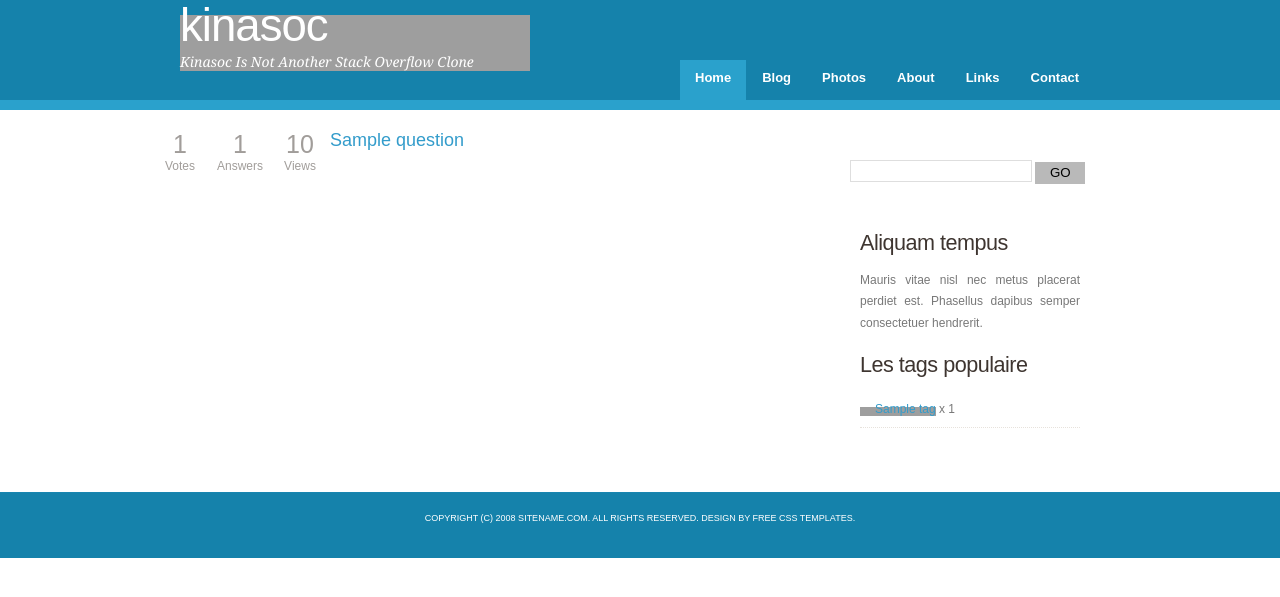
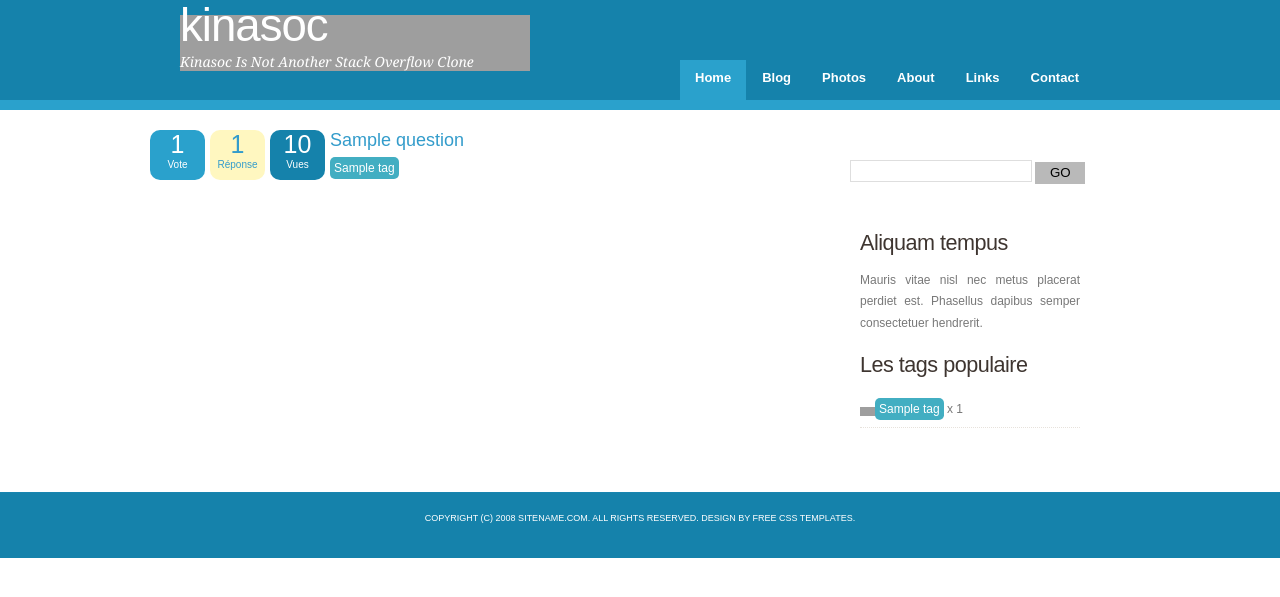
Before and after one commit to djpate/Kinasoc, a PHP site: page / in a window 1280 px wide. Shown: the top 597 px of the page. Run offline with PHP 8.4, Linux system fonts and the light colour scheme; tables that the repository leaves empty or names only in its code hold one stand-in row (values such as "Sample post"); data that the repository does not hold is empty; some libraries are stand-ins or nearby versions; grey boxes are pictures that could not be loaded.

Commit message:
un peu de relooking de la homepage

```diff
--- a/classes/application/question.class.php
+++ b/classes/application/question.class.php
@@ -10,6 +10,14 @@
 		}
 
 		public function getTags(){
+			$ret = array();
+			$q = $this->pdo->query("select tag from question_tag where question = ".$this->id);
+			if($q->rowCount()>0){
+				foreach($q as $row){
+					array_push($ret,new tag($row['tag']));
+				}
+			}
+			return $ret;
 		}
 
 		public function getAnswers(){
--- a/layouts/default/footer.php
+++ b/layouts/default/footer.php
@@ -26,7 +26,7 @@
 								<?
 								foreach($popularTags as $tag):
 									?>
-										<li><a href="<?=\kinaf\routes::url_to("tags","filter",$tag);?>"><?=$tag;?></a> x <?=$tag->used();?></li>
+										<li><a href="<?=\kinaf\routes::url_to("tags","filter",$tag);?>"><span class="tag"><?=$tag;?></span></a> x <?=$tag->used();?></li>
 									<?
 								endforeach;
 								?>
--- a/public/css/style.css
+++ b/public/css/style.css
@@ -378,6 +378,7 @@ a:hover {
 
 .question h1 {
 	font-size:18px;
+	margin-bottom: 10px;
 }
 
 .question div{
@@ -386,9 +387,27 @@ a:hover {
 
 .question .votes, .question .answers, .question .views{
 	float:left;
-	width:60px;
+	width:55px;
 	text-align:center;
 	vertical-align:middle;
+	border-radius: 10px;
+	-moz-border-radius: 10px;
+	font-size: 10px;
+	margin-right:5px;
+	color: #fff;
+}
+
+.question .votes{
+	background-color: #2AA1CC;
+}
+
+.question .answers{
+	background-color: #FFF7C0;
+	color: #339CCB;
+}
+
+.question .views{
+	background-color: #1582AB;
 }
 
 .question span.number{
@@ -484,3 +503,14 @@ label.error{
 	color:red;
 	width:100%!important;
 }
+
+span.tag{
+	-moz-border-radius: 5px;
+	border-radius: 5px;
+	padding: 4px !important;
+	display: inline !important;
+	font-size: 12px !important;
+	font-style: normal !important;
+	background-color: #42AEC2;
+	color: #fff;
+}
--- a/views/home/index.php
+++ b/views/home/index.php
@@ -7,7 +7,7 @@ foreach($questions as $question):
 				<?=$question->getVote();?>
 			</span>
 			<span class="label">
-				<?=_("Votes");?>
+				<?=ngettext("Vote","Votes",$question->getVote());?>
 			</span>
 		</div>
 
@@ -16,7 +16,7 @@ foreach($questions as $question):
 				<?=$question->getNbAnswers();?>
 			</span>
 			<span class="label">
-				<?=_("Answers");?>
+				<?=ngettext("Réponse","Réponses",$question->getNbAnswers());?>
 			</span>
 		</div>
 
@@ -25,12 +25,21 @@ foreach($questions as $question):
 				<?=$question->views;?>
 			</span>
 			<span class="label">
-				<?=_("Views");?>
+				<?=ngettext("Vue","Vues",$question->views);?>
 			</span>
 		</div>
 
 		<div class="right_container">
 			<h1><a href="<?=\kinaf\routes::url_to("question","view",$question);?>"><?=$question->title;?></a></h1>
+			<span class="tags">
+				<?
+				foreach($question->getTags() as $tag):
+					?>
+					<a href="<?=\kinaf\routes::url_to("tags","filter",$tag);?>"><span class="tag"><?=$tag;?></span></a>
+					<?
+				endforeach;
+				?>
+			</span>
 		</div>
 	</div>
 	<?
```
